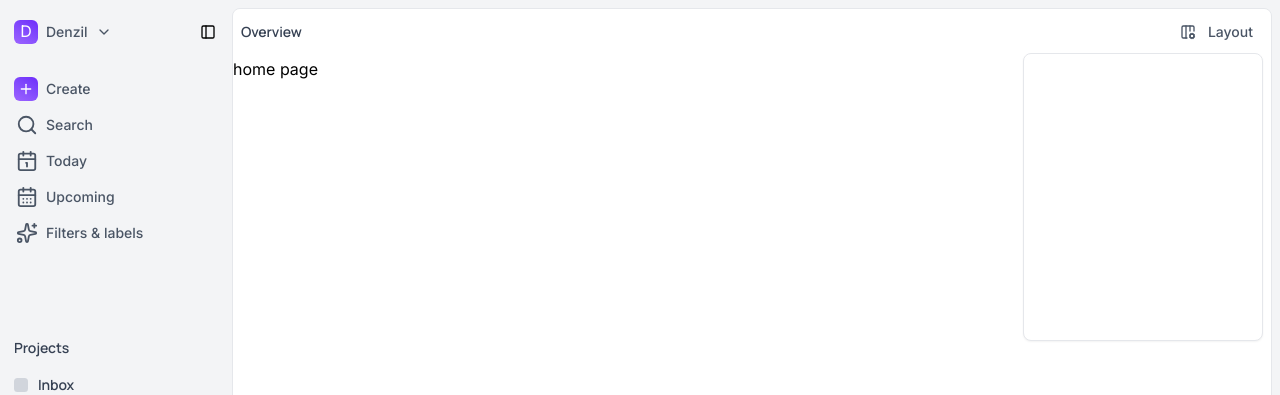
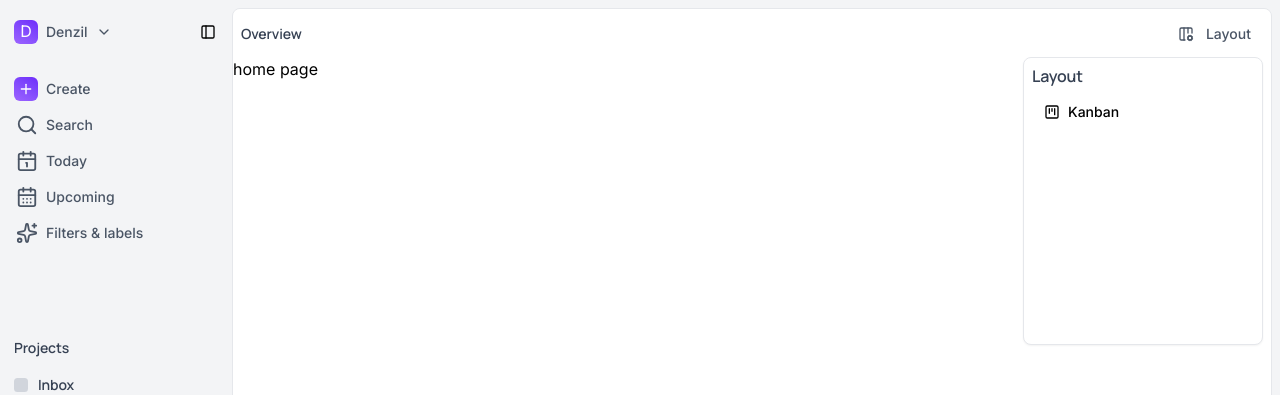
Before and after one commit to RodRe1ss/Enlist-Dashboard, a Next.js app: page / in a window 1280 px wide. Both pictures are taken after a click on the button "Layout". Shown: the top 395 px of the page. Built offline with nearby package versions, Linux system fonts and the light colour scheme.

Commit message:
Display changer tweak 1

```diff
--- a/src/features/header/DisplayChanger.tsx
+++ b/src/features/header/DisplayChanger.tsx
@@ -13,13 +13,16 @@ const iconOptions = {
 
 const DisplayChanger = () => {
   const [isOpen, setIsOpen] = useState(false);
-  const [currentDisplay, setCurrentDisplay] = useState("");
+  const [currentDisplay, setCurrentDisplay] = useState<"kanban" | "list">(
+    "kanban",
+  );
+
+  const Icon = iconOptions[currentDisplay];
 
   return (
     <div className="relative">
       <Button
         variant={"ghost"}
-        size={"sm"}
         className="text-gray-600! gap-3"
         onClick={() => setIsOpen((prev) => !prev)}
       >
@@ -37,8 +40,15 @@ const DisplayChanger = () => {
             }}
             exit={{ y: -10, opacity: 0 }}
             transition={smoothTransition}
-            className=" w-60 h-72  absolute top-full right-0 rounded-md bg-white border border-gray-200 shadow-xs p-1 z-20"
-          ></motion.div>
+            className=" w-60 h-72  absolute top-full right-0 rounded-md bg-white border border-gray-200 shadow-xs p-2 z-20 flex flex-col gap-2"
+          >
+            <h3 className="text-gray-700">Layout</h3>
+            <Button variant={"ghost"} className="justify-start gap-2 w-full">
+              <Icon />
+
+              <span className="capitalize">{currentDisplay}</span>
+            </Button>
+          </motion.div>
         ) : null}
       </AnimatePresence>
     </div>
```
